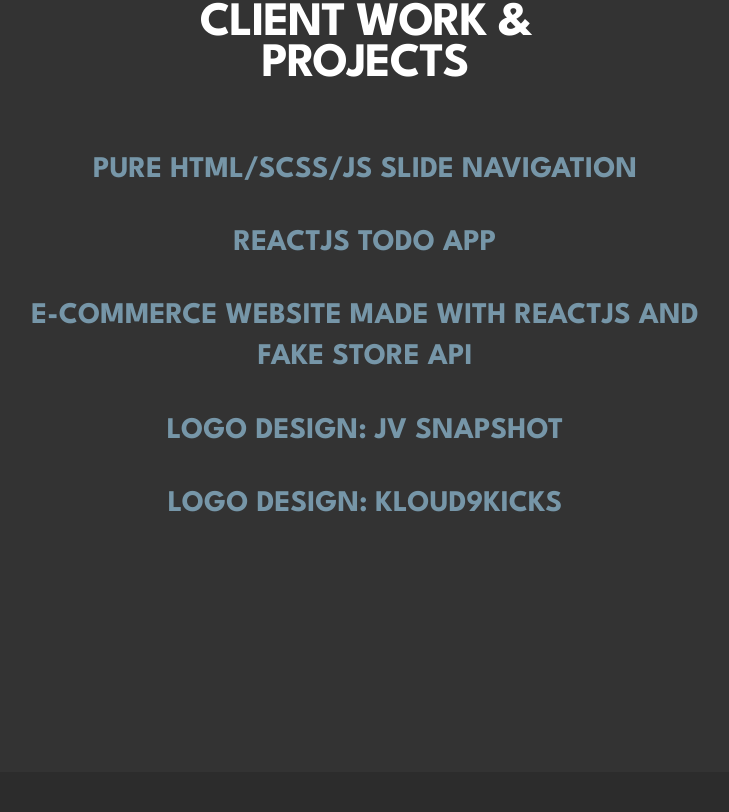
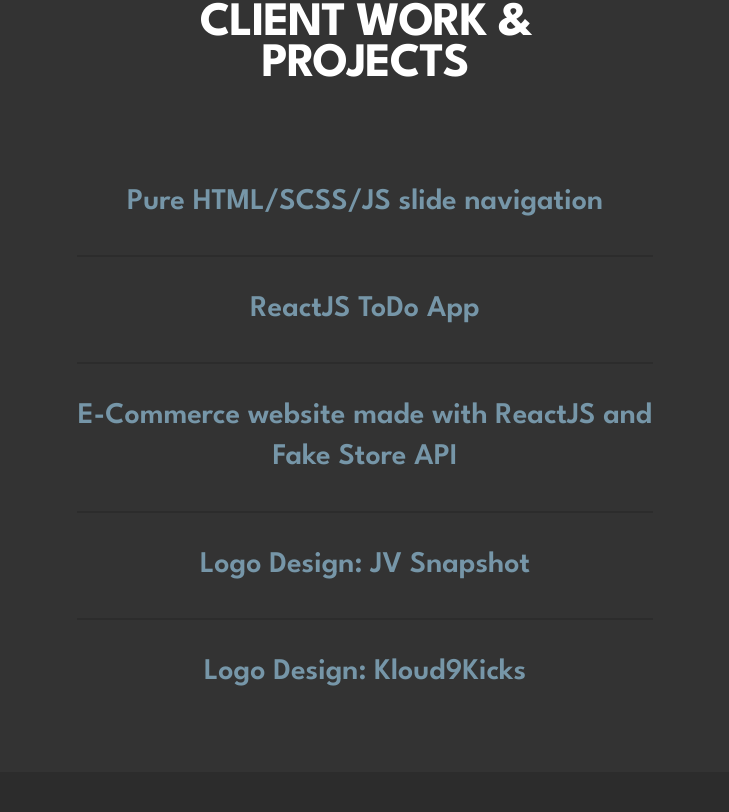
Before and after one commit to jablancTheDesigner/Jablanc-v3, a Next.js app: page / in a window 1280 px wide. Shown: the part 828-1640 px from the top of the page, without its empty margins (275-1004 px from the left). Built offline with nearby package versions, Linux system fonts and the light colour scheme.

Commit message:
Fixed nav position

```diff
--- a/components/Hero.tsx
+++ b/components/Hero.tsx
@@ -44,7 +44,7 @@ const Hero = ({
   }
   return (
 
-<div id="hero" className="hero h-full flex flex-col items-center justify-center">
+<div id="hero" className="hero h-full min-h-[695px] flex flex-col items-center justify-center">
       <Nav />
       <div className="container m-auto relative flex flex-col items-center justify-center px-4">
         <div className="relative flex max-w-xs md:max-w-md lg:max-w-xl flex-col z-10 md:w-full ">
--- a/components/Nav.tsx
+++ b/components/Nav.tsx
@@ -56,7 +56,7 @@ const Nav = (): ReactElement => {
   }
 
   return (
-    <header className="w-full z-[20] p-8 absolute top-0">
+    <header className="w-full z-[20] p-8 fixed top-0">
       <nav className="mx-auto relative flex w-full justify-between items-center z-30">
           <Link href="/">
             <a
--- a/components/ProjectsList.tsx
+++ b/components/ProjectsList.tsx
@@ -38,7 +38,7 @@ const ProjectsList = (): ReactElement => {
                 </div>
             </AnimatedComponent>
 
-            <div className="flex flex-col gap-8">
+            <div className="flex flex-col divide-y-2 divide-darker justify-center">
               {projects.map((item) => (
                   <motion.button
                       key={item.id}
@@ -47,10 +47,8 @@ const ProjectsList = (): ReactElement => {
                       whileInView={{ scale: [0, 1], offset: 100 }}
                       exit={{ scale: [1, 0], offset: 100 }}
                       onClick={() => handleUrl(item)}
-                      className={`flex px-4 text-3xl font-bold uppercase text-primary hover:line-through cursor-pointer text-center mx-auto`} >
-                        <p className="text-3xl leading-snug">
+                      className={`py-8 text-3xl font-semibold text-primary hover:text-white cursor-pointer text-center w-full leading-snug max-w-xl mx-auto`} >
                           {item.title}
-                        </p>
                   </motion.button>
                 ))}
             </div>
```
